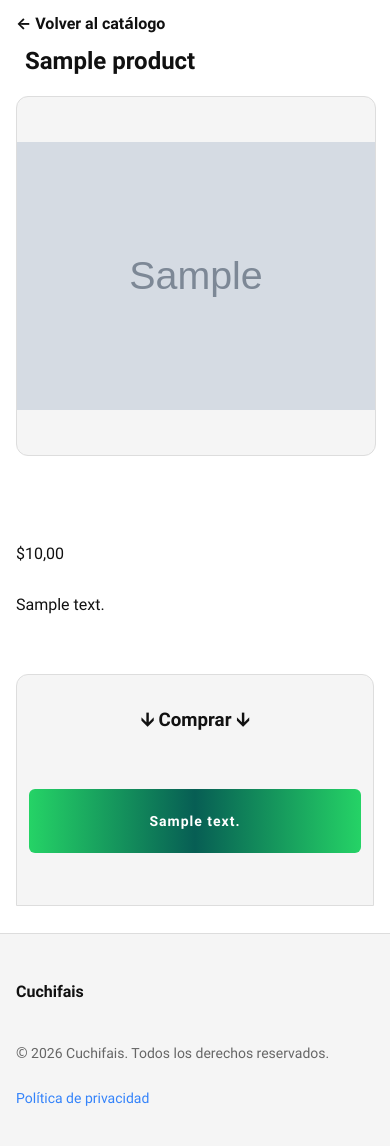
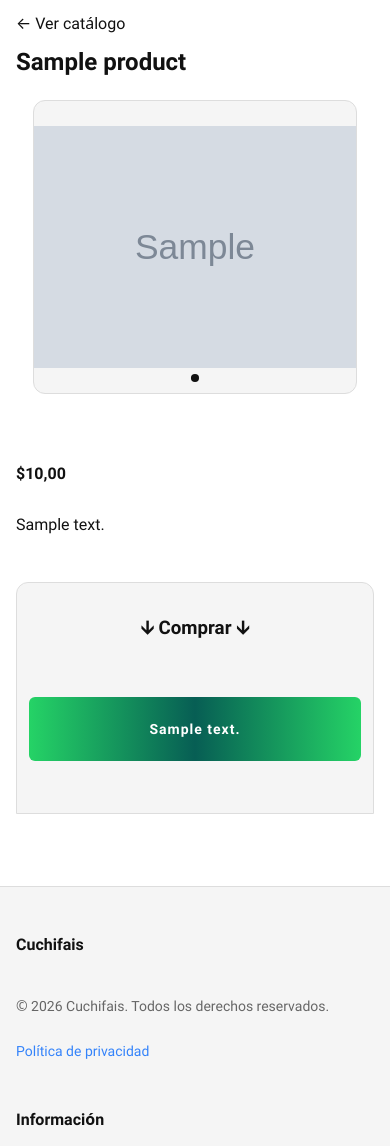
Before and after one commit to VScevdev/catalogico.shop, a Django app: a page that uses templates/catalog/product_detail.html in a window 390 px wide. Shown: the part 65-1211 px from the top of the page. Run offline with Django 5.2, Linux system fonts and the light colour scheme; tables that the repository leaves empty hold one stand-in row (values such as "Sample post"); grey boxes marked "Sample" are stand-in pictures.

Commit message:
feat: Image Slider. Fixed Desktop and Mobile layout issues. Also Mobile Nav fixed

```diff
--- a/apps/catalog/views.py
+++ b/apps/catalog/views.py
@@ -10,6 +10,8 @@ from .constants import SORT_LABELS
 # Create your views here.
 
 def catalog_view(request):
+    request.session["catalog_return_url"] = request.get_full_path()
+
     q = request.GET.get("q")
     sort = request.GET.get("sort", "newest")
     selected_categories = request.GET.getlist("category")
--- a/static/css/components/cards.css
+++ b/static/css/components/cards.css
@@ -38,6 +38,7 @@
 .product-card-title {
   font-size: var(--font-size-lg);
   margin-bottom: var(--space-sm);
+  line-clamp: 2;
 }
 
 .product-card-price {
@@ -74,6 +75,7 @@
 
   .product-card-title {
     font-size: var(--font-size-sm);
+    line-clamp: 2;
   }
 
   .product-card-price {
--- a/static/css/extra/privacy.css
+++ b/static/css/extra/privacy.css
@@ -44,6 +44,13 @@
   color: var(--color-text);
 }
 
+.privacy-back-link {
+  margin: var(--space-2xl) 0 0 var(--space-2xl);
+  text-decoration: none;
+  color: var(--color-text);
+  font-weight: bold;
+}
+
 /* Mobile */
 @media (max-width: 768px) {
   .privacy-wrapper {
@@ -53,4 +60,12 @@
   .privacy-header h1 {
     font-size: var(--font-size-xl);
   }
+
+  .privacy-back-link {
+    margin-left: var(--space-xs);
+    margin-top: var(--space-2xl);
+    font-weight: normal;
+    font-size: var(--font-size-sm);
+    padding: var(--space-xs);
+  }
 }
--- a/static/css/pages/product_detail.css
+++ b/static/css/pages/product_detail.css
@@ -9,15 +9,17 @@
   max-width: 1600px;
 
   display: grid;
-  grid-template-columns: 75% 25%;
+  grid-template-columns: 3fr 1fr;
 
-  gap: 5%;
+  gap: var(--space-xl);
+  margin: 0 var(--space-md);
+  overflow-x: hidden;
 }
 
 .product-gallery {
   display: grid;
   grid-template-columns: 80px 1fr;
-  gap: 16px;
+  gap: var(--space-md);
 }
 
 .product-main {
@@ -31,7 +33,7 @@
   display: flex;
   flex-direction: column;
   gap: var(--space-sm);
-  margin-top: var(--space-2xl);
+  margin: var(--space-2xl) var(--space-xs) 0 var(--space-xs);
 }
 
 .thumb {
@@ -51,26 +53,53 @@
 
 /* Viewer */
 .gallery-viewer {
+  position: relative;
   width: 100%;
-  aspect-ratio: 1 / 1;   /* 🔥 CLAVE */
-  background: var(--color-surface);
+  aspect-ratio: 1 / 1;
   overflow: hidden;
-  position: relative;
   border: 1px solid var(--color-border);
   border-radius: 12px;
+  background: var(--color-surface);
   margin-top: var(--space-2xl);
 }
 
-.slide {
-  position: absolute;
-  inset: 0;
-
+/* Track */
+.slides-track {
+  display: flex;
   width: 100%;
   height: 100%;
+  transition: transform 0.35s ease;
+  touch-action: pan-y;
+}
 
+/* Slide */
+.slide {
+  min-width: 100%;
+  height: 100%;
   object-fit: contain;
-  display: none;
+  user-select: none;
+  pointer-events: none;
 }
+
+/* Flechas */
+.nav-arrow {
+  position: absolute;
+  top: 50%;
+  transform: translateY(-50%);
+  background: var(--color-bg);
+  opacity: 0.6;
+  color: var(--color-text);
+  border: none;
+  width: 36px;
+  height: 36px;
+  border-radius: 50%;
+  cursor: pointer;
+  font-size: 20px;
+  z-index: 5;
+}
+
+.nav-arrow.prev { left: 12px; }
+.nav-arrow.next { right: 12px; }
 
 .slide.active {
   display: block;
@@ -80,6 +109,10 @@
   display: flex;
   flex-direction: column;
   margin-top: var(--space-2xl);
+}
+
+.product-title-mobile {
+  display: none;
 }
 
 .product-sidebar {
@@ -92,10 +125,11 @@
 
   padding: 16px;
   height: fit-content;
+  max-width: 100%;
 
   display: flex;
   flex-direction: column;
-  gap: 12px;
+  gap: var(--space-sm);
 }
 
 .product-sidebar h3 {
@@ -144,6 +178,7 @@
   .product-layout {
     grid-template-columns: 1fr;
     padding: 0 var(--space-md);
+    margin: 0 var(--space-xs);
   }
 
   .product-sidebar {
@@ -155,11 +190,12 @@
   }
 
   .product-gallery {
-    grid-template-columns: 1fr;
+    grid-template-columns: 80px 1fr;
   }
 
-  .gallery-thumbs {
-    display: none;
+  .gallery-viewer {
+    width: 90%;
+    height: 90%;
   }
 }
 
@@ -167,6 +203,7 @@
 @media (max-width: 768px){
   .product-layout {
     grid-template-columns: 1fr;
+    margin: 0;
   }
 
   .product-main {
@@ -174,16 +211,33 @@
     flex-direction: column;
   }
 
-  .product-main h1 {
-    position: absolute;
-    top: 5.75rem;
-    left: 25px;
+  .back-link {
+    font-weight: normal;
+  }
+
+  .product-title-desktop {
+    display: none;
+  }
+
+  .product-title-mobile {
+    display: block;
+    margin-top: var(--space-2xl);
+    margin-bottom: 0;
   }
 
   .product-gallery {
-    margin-top: var(--space-2xl);
     width: 100%;
     height: 100%;
+    margin: 0 auto;
+    grid-template-columns: 1fr;
+  }
+
+  .gallery-viewer {
+    margin: 0 auto;
+  }
+
+  .info-box {
+    margin-top: 0;
   }
 
   .product-sidebar {
@@ -216,4 +270,35 @@
     padding: var(--space-lg) 0;
     margin-bottom: var(--space-lg);
   }
+
+  .gallery-thumbs {
+    display: none;
+  }
+
+  .nav-arrow {
+    display: none;
+  }
 }
+
+/* Dots */
+.gallery-dots {
+  position: absolute;
+  bottom: 12px;
+  left: 50%;
+  transform: translateX(-50%);
+  display: flex;
+  gap: 6px;
+}
+
+.dot {
+  width: 6px;
+  height: 6px;
+  background: var(--color-muted);
+  border-radius: 50%;
+}
+
+.dot.active {
+  background: var(--color-text);
+  transform: scale(1.35);
+  transition: transform var(--transition-normal);
+}
--- a/templates/catalog/product_detail.html
+++ b/templates/catalog/product_detail.html
@@ -13,8 +13,8 @@
     <!-- Columna principal -->
     <section>
       <div class="product-main">
-        {% if request.META.HTTP_REFERER %}
-            <a class="back-link" href="{{ request.META.HTTP_REFERER }}">
+        {% if request.session.catalog_return_url %}
+            <a class="back-link" href="{{ request.session.catalog_return_url }}">
                 ← Volver al catálogo
             </a>
         {% else %}
@@ -22,6 +22,7 @@
                 ← Ver catálogo
             </a>
         {% endif %}
+        <h1 class="product-title-mobile">{{ product.name }}</h1>
         <!-- Galería -->
         <div class="product-gallery">
           <div class="gallery-thumbs">
@@ -32,18 +33,36 @@
             {% endfor %}
           </div>
 
-          <div class="gallery-viewer">
-            {% for img in product.images.all %}
-              <img src="{{ img.image.url }}"
-                   class="slide {% if forloop.first %}active{% endif %}">
-            {% endfor %}
+          <div class="gallery-viewer" id="galleryViewer">
+
+            <!-- Slides track -->
+            <div class="slides-track">
+              {% for img in product.images.all %}
+                <img src="{{ img.image.url }}"
+                     class="slide"
+                     data-index="{{ forloop.counter0 }}">
+              {% endfor %}
+            </div>
+
+            <!-- Flechas desktop -->
+            <button class="nav-arrow prev" aria-label="Anterior">‹</button>
+            <button class="nav-arrow next" aria-label="Siguiente">›</button>
+
+            <!-- Dots mobile -->
+            <div class="gallery-dots">
+              {% for img in product.images.all %}
+                <span class="dot {% if forloop.first %}active{% endif %}"
+                      data-index="{{ forloop.counter0 }}"></span>
+              {% endfor %}
+            </div>
+
           </div>
         </div>
 
         <!-- Info -->
         <div class="info-box">
-          <h1 class="product-title">{{ product.name }}</h1>
-          <p class="product-price">${{ product.price|ars }}</p>
+          <h1 class="product-title-desktop">{{ product.name }}</h1>
+          <strong><p class="product-price">${{ product.price|ars }}</p></strong>
           <div class="product-description">
             {{ product.description|linebreaks }}
           </div>
--- a/templates/extra/privacy.html
+++ b/templates/extra/privacy.html
@@ -3,6 +3,9 @@
 {% block title %}Política de Privacidad{% endblock %}
 
 {% block content %}
+<a class="privacy-back-link" href="/">
+  ← Volver
+</a>
 <section class="privacy-wrapper">
   <div class="privacy-container">
 
```
Also changed, not shown: config/settings/base.py (+9 -9 lines), static/js/detail_slider.js (+62 -11 lines).
